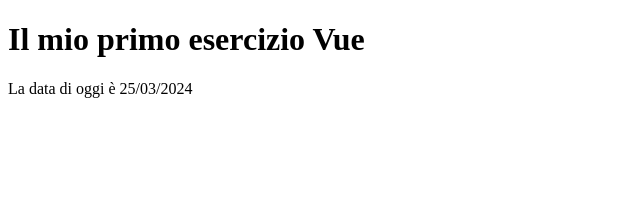
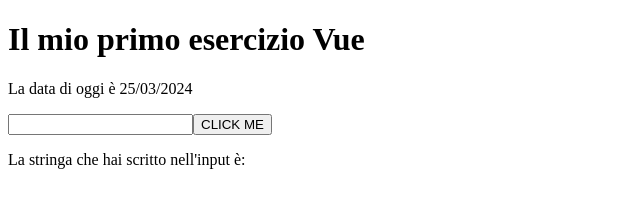
Before and after one commit to rachelpatrocinio/vue-hello, a plain HTML site: page index.html in a window 1280 px wide. Shown: the whole page, without its empty margins (0-640 px from the left). Drawn offline with nearby package versions, Linux system fonts and the light colour scheme.

Commit message:
Added: printed on screen with a function

```diff
--- a/index.html
+++ b/index.html
@@ -12,6 +12,10 @@
         <h1>{{ titolo }}</h1>
         <p> La data di oggi è {{ data }}</p>
 
+        <input type="text" v-model="inputValue">
+        <button @click="printValue">CLICK ME</button>
+
+        <p>La stringa che hai scritto nell'input è: <strong>{{ printedValue }}</strong></p>
     </div>
 
     <script src="./js/app.js"></script>
--- a/js/app.js
+++ b/js/app.js
@@ -5,6 +5,16 @@ createApp({
         return {
             titolo: "Il mio primo esercizio Vue",
             data: '25/03/2024',
+            //inputValue: 'ciao', // qui ho inserito il value nell'input
+            inputValue: '',
+            printedValue: ''
+        }
+    },
+    methods: {
+        printValue(){
+            console.log("click del button");
+            this.printedValue = this.inputValue;
+            this.inputValue = '';
         }
     }
 }).mount('#app');
```
